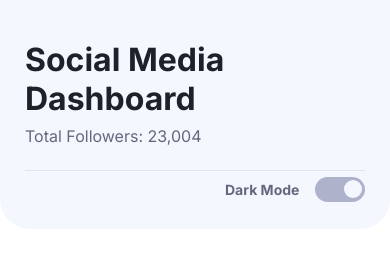
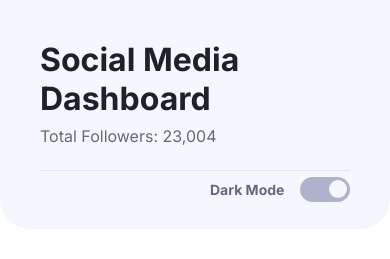
Before and after one commit to danielashjari/dark-light-mode-toggle, a website: page index.html in a window 390 px wide. Shown: the top 259 px of the page. Drawn offline with Linux system fonts and the light colour scheme.

Commit message:
header tablet design

```diff
--- a/app/scss/components/header.scss
+++ b/app/scss/components/header.scss
@@ -9,10 +9,14 @@ header {
     border-bottom-left-radius: rem(30);
     border-bottom-right-radius: rem(30);
 
-    @include breakpoint-down(small) {
+    @include breakpoint-down(small) { //mobile design
         flex-direction: column;
         align-items: stretch;
         padding: rem(40) rem(25);
+    }
+
+    @include breakpoint-down(medium){ //tablet design
+        padding:2.5rem
     }
 
     .header {
@@ -24,7 +28,7 @@ header {
     .divider {
         visibility: hidden;
 
-        @include breakpoint-down(small) {
+        @include breakpoint-down(small) { //mobile design
             visibility: visible;
             height: 1px;
             width: 100%;
--- a/app/scss/global/boilerplate.scss
+++ b/app/scss/global/boilerplate.scss
@@ -9,7 +9,7 @@ html{
     box-sizing: inherit;
 }
 
-//the main style is light then we'll add dark mode
+//the main style
 body {
     background-color: var(--bg);
     padding: 0em;
```
Also changed, not shown: dist/style.css, 1 other file.
